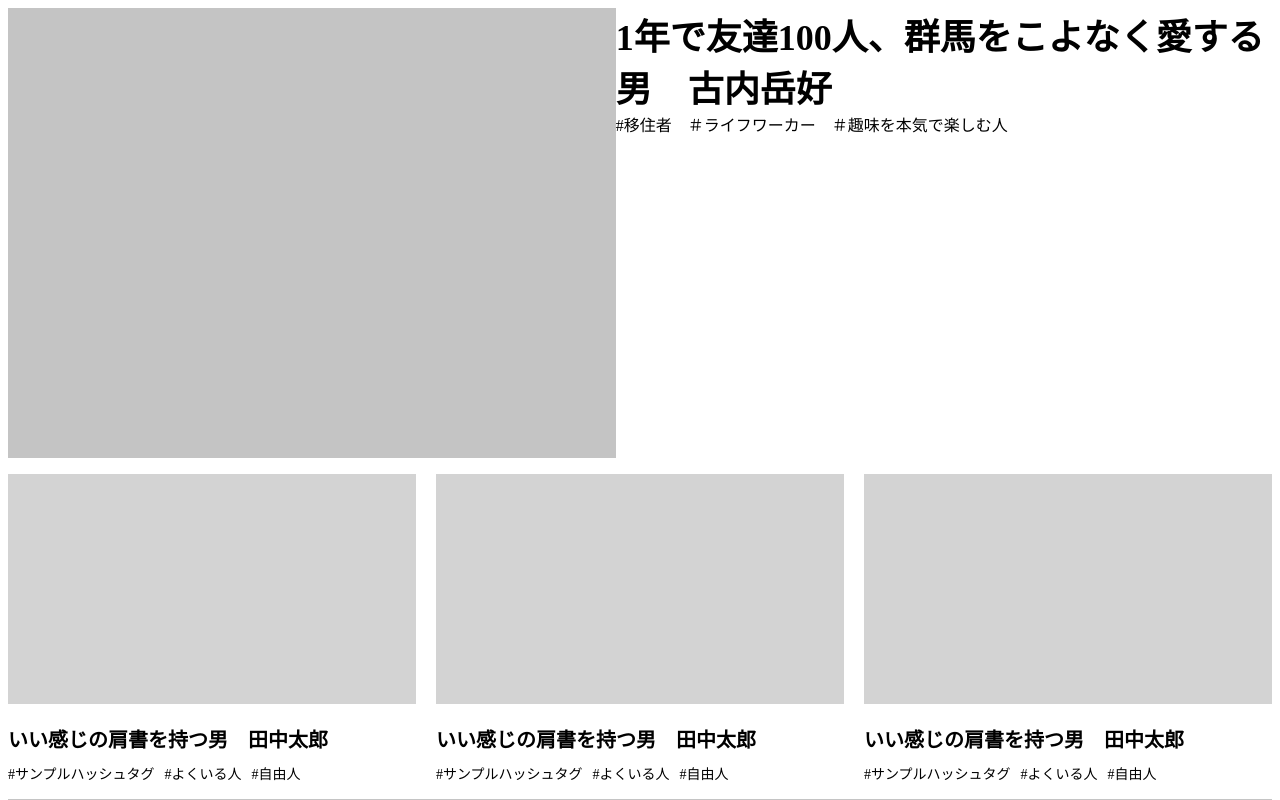
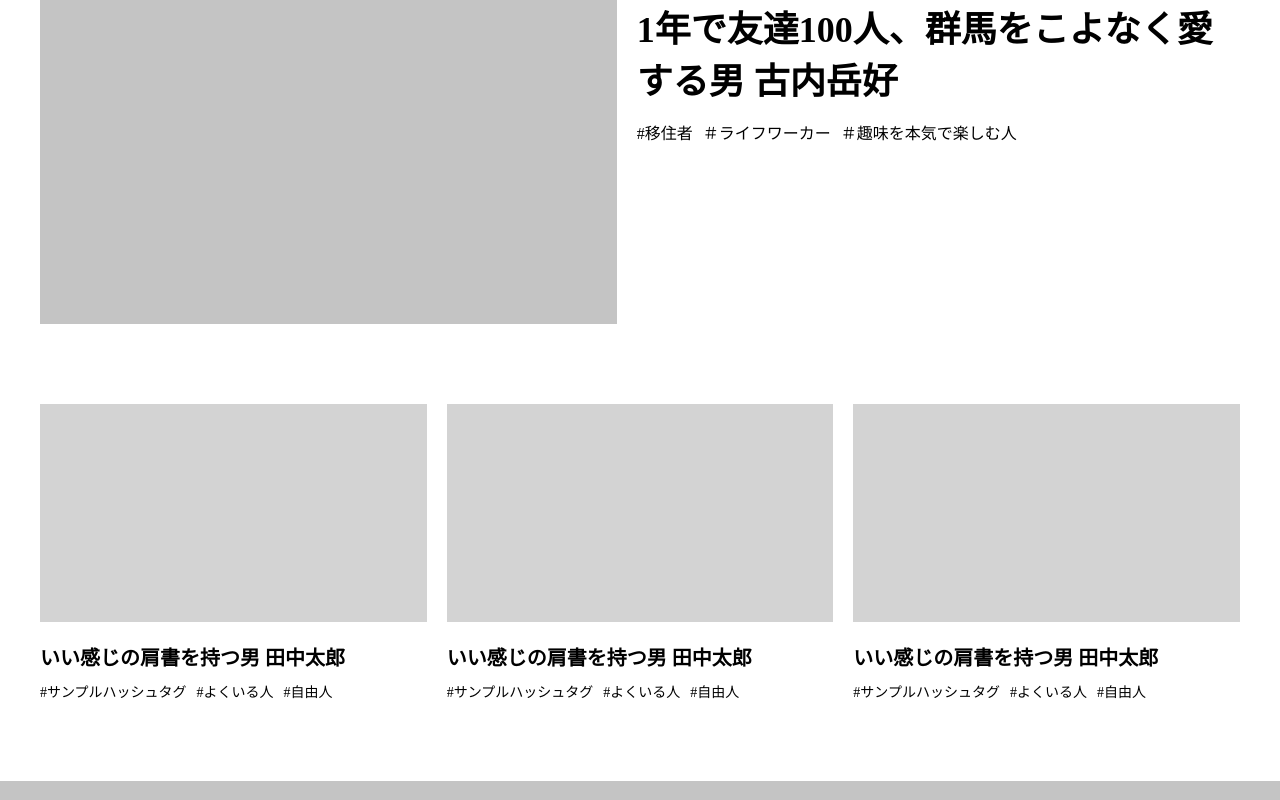
Before and after one commit to yohaku-gunma/otona-zukan, a Nuxt app: page / in a window 1280 px wide. Shown: the top 800 px of the page. Built offline with nearby package versions, Linux system fonts and the light colour scheme.

Commit message:
最新記事の修正

```diff
--- a/app.vue
+++ b/app.vue
@@ -9,3 +9,9 @@
   <GlobalFooter />
 </div>
 </template>
+
+<style>
+body {
+  margin: 0;
+}
+</style>
--- a/components/Post.vue
+++ b/components/Post.vue
@@ -1,7 +1,7 @@
 <template>
 <li class="post">
   <div class="img"></div>
-  <h3>いい感じの肩書を持つ男　田中太郎</h3>
+  <h3>いい感じの肩書を持つ男 田中太郎</h3>
   <ul class="tags">
     <li class="tag">#サンプルハッシュタグ</li>
     <li class="tag">#よくいる人</li>
@@ -34,7 +34,7 @@ h3 {
 }
 
 .tags {
-  list-style: none;
+ list-style: none;
  font-size: 14px;
  display: flex;
  padding: 0;
--- a/components/PostList.vue
+++ b/components/PostList.vue
@@ -11,5 +11,8 @@
   display: flex;
   width: 100%;
   padding: 0;
+  padding: 0 40px;
+  margin-bottom: 80px;
+  box-sizing: border-box;
 }
 </style>
--- a/components/RecentPost.vue
+++ b/components/RecentPost.vue
@@ -1,29 +1,44 @@
 <template>
-
-<div class="flex-container">
-    <div class="flex-item1"></div>
-    <div class="flex-item2"><span class="main">1年で友達100人、群馬をこよなく愛する男&emsp;古内岳好</span>
-   <br> #移住者　＃ライフワーカー　＃趣味を本気で楽しむ人</div>
+<div class="recent-post">
+  <div class="image"></div>
+  <div class="contents">
+    <h2 class="title">1年で友達100人、群馬をこよなく愛する男 古内岳好</h2>
+    <ul class="tags">
+      <li class="tag">#移住者</li>
+      <li class="tag">＃ライフワーカー</li>
+      <li class="tag">＃趣味を本気で楽しむ人</li>
+    </ul>
+  </div>
 </div>
-
-
-
 </template>
 
+<style scoped>
+.recent-post {
+  display: flex;
+  padding: 0 40px;
+  margin-bottom: 80px;
+}
 
+.image{
+  background-color:  #C4C4C4;
+  width: 800px;
+  aspect-ratio: 16/9;
+  margin-right: 20px;
+}
 
-<style scoped>
-.flex-container {
-  display: flex;
-  flex-flow: row nowrap;
-  justify-content: flex-start;
-  align-content: stretch;}
-.flex-item1{background-color:  #C4C4C4;
-  width: 800px;
-  height: 450px;
-  padding:0;}
+.title {
+  font-weight: 700;
+  font-size: 36px;
+  margin: 0;
+}
 
-.flex-item2{}
-.main{font-weight:700;
-  font-size:36px;}
+.tags {
+ list-style: none;
+ display: flex;
+ padding: 0;
+}
+
+.tag {
+  margin-right: 10px;
+}
 </style>
```
